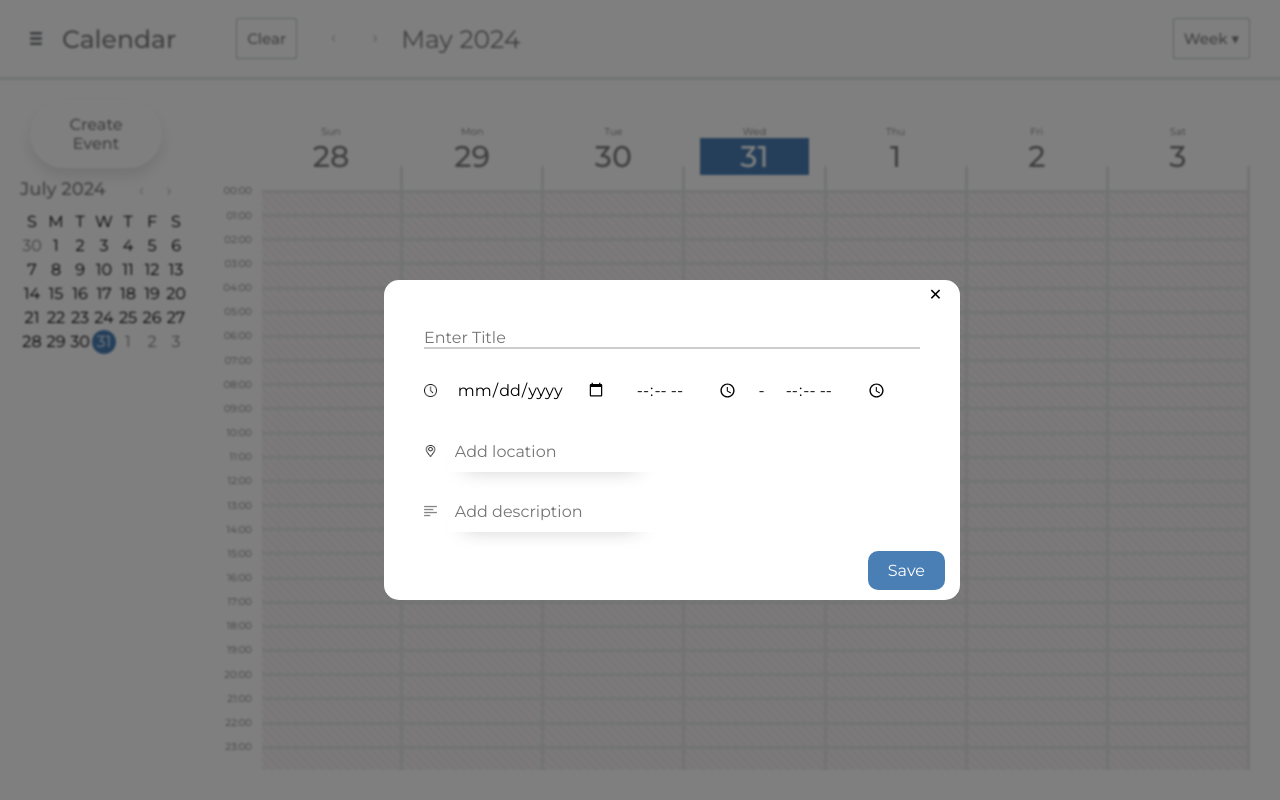
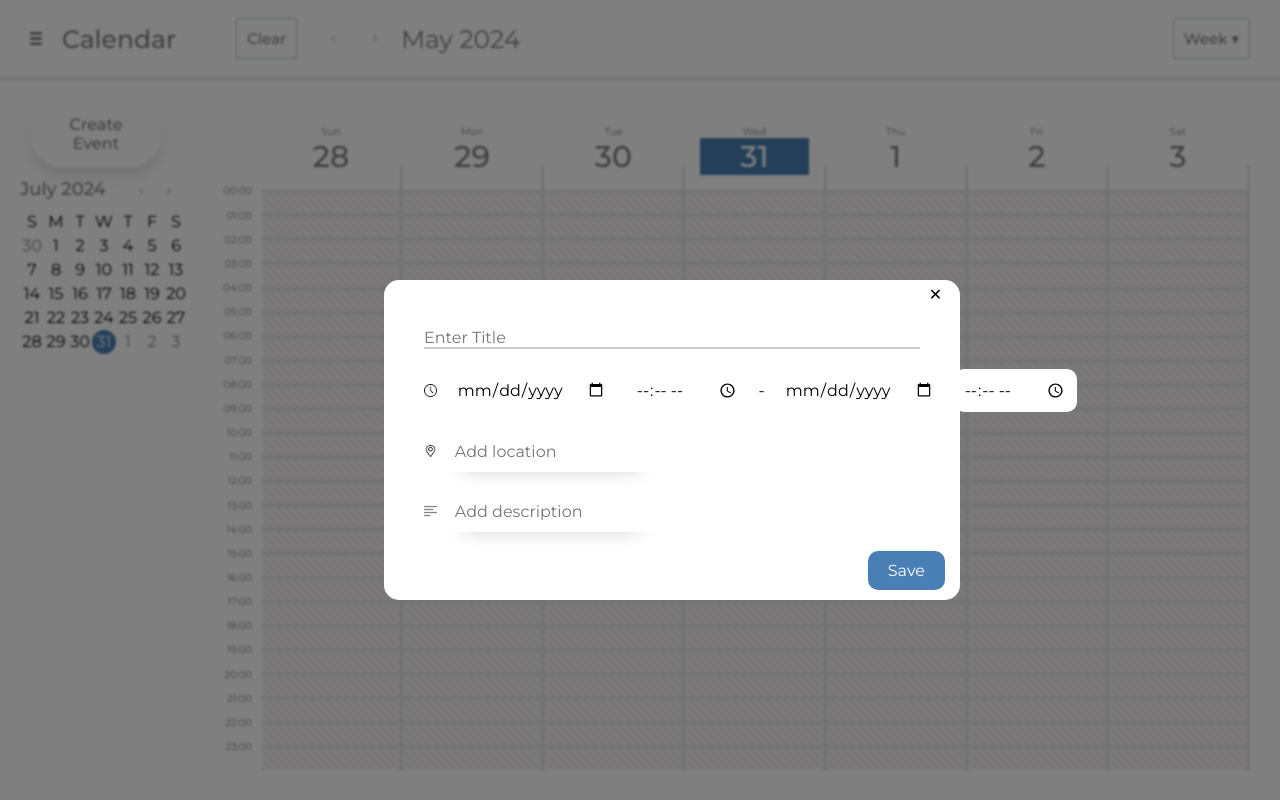
Before and after one commit to UgneMWix/calendar, a React (Vite) app: page / in a window 1280 px wide. Both pictures are taken after a click on the button "Create Event". Built offline with nearby package versions, Linux system fonts and the light colour scheme; data requests are answered from the project's data file.

Commit message:
Added multi-day event functionality

```diff
--- a/public/db.json
+++ b/public/db.json
@@ -1,3 +1,26 @@
 {
-  "events": []
+  "events": [
+    {
+      "id": "a584",
+      "title": "adaw",
+      "date": "2024-08-11",
+      "eventStart": "2024-08-11T11:00:00.000Z",
+      "eventEnd": "2024-08-11T11:30:00.000Z",
+      "startTime": "11:00",
+      "endTime": "11:30",
+      "description": "",
+      "location": ""
+    },
+    {
+      "id": "f6e3",
+      "title": "dawd",
+      "date": "2024-08-13",
+      "eventStart": "2024-08-13T06:00:00.000Z",
+      "eventEnd": "2024-08-16T06:30:00.000Z",
+      "startTime": "06:00",
+      "endTime": "06:30",
+      "description": "",
+      "location": ""
+    }
+  ]
 }
--- a/src/Calendar/Calendar.tsx
+++ b/src/Calendar/Calendar.tsx
@@ -77,6 +77,7 @@ export function Calendar({ openModal, events }: { openModal: (dateISO?: string)
               text={value.title}
               startDateISO={value.eventStart}
               endDateISO={value.eventEnd}
+              weekList={dateList}
             />
           );
         })}
@@ -96,27 +97,72 @@ function Event({
   text,
   startDateISO,
   endDateISO,
+  weekList,
 }: {
   square: SquareData;
   text: string;
   startDateISO: string;
   endDateISO: string;
+  weekList: Array<string>;
 }) {
+  let position = {};
   const rect = square.htmlElement.getBoundingClientRect();
   const startDate = new Date(startDateISO);
   const endDate = new Date(endDateISO);
-  const position = {
+  let days = Math.abs(startDate.getUTCDate() - endDate.getUTCDate()) + 1;
+  if (endDate > new Date(weekList[weekList.length - 1]))
+    days -= Math.abs(new Date(weekList[weekList.length - 1]).getDate() - endDate.getDate()) + 1;
+  let tempTop = rect['top'] + (rect['height'] * startDate.getUTCMinutes()) / 60;
+  if (startDate.toLocaleDateString() !== endDate.toLocaleDateString()) {
+    let tempEndDate = new Date(endDate);
+    tempEndDate.setUTCHours(23, 59, 0, 0);
+    let tempStartDate = new Date(startDate);
+    let leftMargin = rect['left'];
+
+    const eventSquares = Array.from({ length: days }, (_, i) => {
+      if (i === days - 1 && tempEndDate.getDate() === endDate.getDate() + 1) {
+        tempEndDate = new Date(endDate);
+      }
+      if (i === 0) {
+        tempStartDate = new Date(startDate);
+      }
+      position = Position(rect['height'], rect['width'], tempTop, leftMargin, tempStartDate, tempEndDate);
+      leftMargin += rect['width'];
+      tempEndDate.setUTCDate(startDate.getUTCDate() + i + 1);
+      tempStartDate.setUTCDate(startDate.getUTCDate() + i + 1);
+      tempStartDate.setUTCHours(0, 1, 0, 0);
+      tempTop = rect['top'] - startDate.getUTCHours() * rect['height'];
+      return (
+        <div className={style.event} style={position} key={i}>
+          {text}
+        </div>
+      );
+    });
+    return eventSquares;
+  } else {
+    position = Position(rect['height'], rect['width'], rect['top'], rect['left'], startDate, endDate);
+    return (
+      <div className={style.event} style={position}>
+        {text}
+      </div>
+    );
+  }
+}
+function Position(
+  rectHeight: number,
+  rectWidth: number,
+  rectTop: number,
+  rectLeft: number,
+  startDate: Date,
+  endDate: Date,
+) {
+  return {
     height:
-      (rect['height'] * endDate.getUTCMinutes()) / 60 +
-      rect['height'] * (endDate.getUTCHours() - startDate.getUTCHours()) -
-      (rect['height'] * startDate.getUTCMinutes()) / 60,
-    width: rect['width'],
-    top: rect['top'] + (rect['height'] * startDate.getUTCMinutes()) / 60,
-    left: rect['left'],
+      (rectHeight * endDate.getUTCMinutes()) / 60 +
+      rectHeight * (endDate.getUTCHours() - startDate.getUTCHours()) -
+      (rectHeight * startDate.getUTCMinutes()) / 60,
+    width: rectWidth - 15,
+    top: rectTop,
+    left: rectLeft,
   };
-  return (
-    <div className={style.event} style={position}>
-      {text}
-    </div>
-  );
 }
--- a/src/Calendar/Events.module.css
+++ b/src/Calendar/Events.module.css
@@ -14,4 +14,7 @@
   display: flex;
   justify-content: center;
   align-items: center;
+  box-shadow:
+    0 4px 8px 0 rgba(0, 0, 0, 0.2),
+    0 6px 20px 0 rgba(0, 0, 0, 0.19);
 }
--- a/src/Modal/Modal.tsx
+++ b/src/Modal/Modal.tsx
@@ -20,6 +20,10 @@ export function Modal(props: props) {
     return '';
   });
   const [dateInput, setDateInput] = useState(() => {
+    if (props.eventDate) return `${props.eventDate.substring(0, 10)}`;
+    return '';
+  });
+  const [endDateinput, setEndDateInput] = useState(() => {
     if (props.eventDate) return `${props.eventDate.substring(0, 10)}`;
     return '';
   });
@@ -49,7 +53,7 @@ export function Modal(props: props) {
     }
     const startDate = new Date(dateInput);
     startDate.setUTCHours(parseInt(startInput.substring(0, 2)), parseInt(startInput.substring(3, 5)), 0, 0);
-    const endDate = new Date(dateInput);
+    const endDate = new Date(endDateinput);
     endDate.setUTCHours(parseInt(endInput.substring(0, 2)), parseInt(endInput.substring(3, 5)), 0, 0); //sudeti i utils
     console.log(endDate);
     // console.log(startDate);
@@ -105,6 +109,13 @@ export function Modal(props: props) {
             />
             <p>-</p>
             <input
+              className={styles['modal-time-date']}
+              type="date"
+              id="date-input-end"
+              value={endDateinput}
+              onChange={(e) => setEndDateInput(e.target.value)}
+            />
+            <input
               className={styles['modal-time-end']}
               type="time"
               id="end-input"
```
